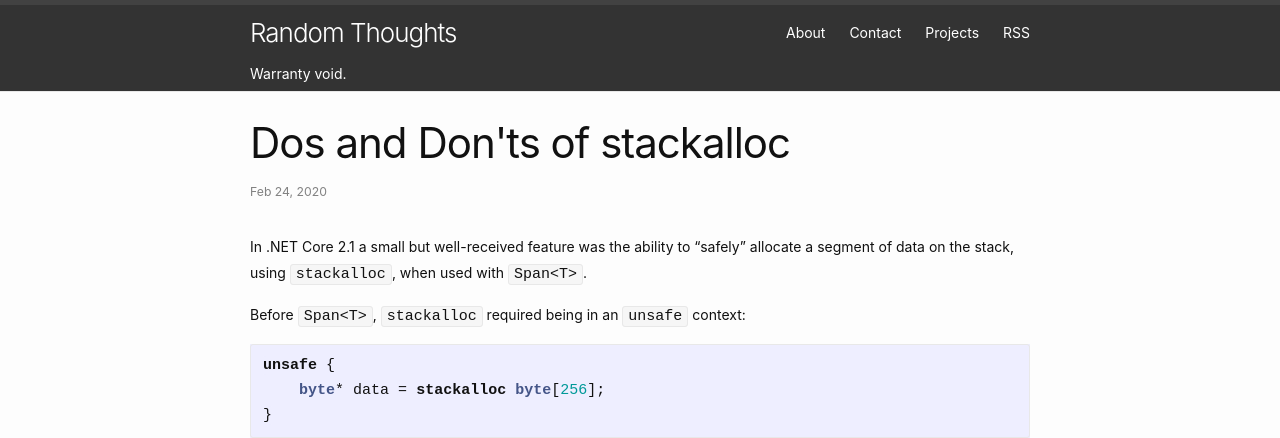
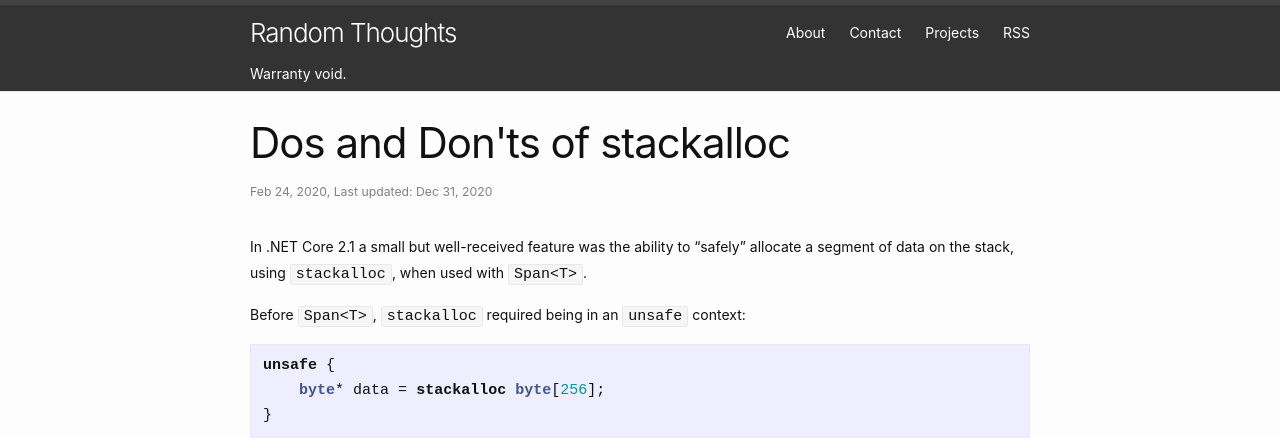
Before and after one commit to vcsjones/vcsjones.dev, a Jekyll site: the page built from _posts/2020-02-24-stackalloc.md, in a window 1280 px wide and 900 px high. Shown: the top 438 px of the window. Built offline with Jekyll 4.4.1, drawn with Linux system fonts in a browser that asks for light colours.

Commit message:
Remove dates from URLs and use modified dates.
I don't want folks to get the impression that content that was written
a long time ago is outdated. To help with this, I am removing dates from
the URLs. Dates will remain in the posts.

Additionally, posts can be marked with the date they were last reviewed
to help with the "is this content stale?" impression.

```diff
--- a/_config.yml
+++ b/_config.yml
@@ -4,7 +4,7 @@
 url: "https://vcsjones.dev"
 twitter_username: vcsjones
 github_username:  vcsjones
-permalink: /:year/:month/:day/:title/
+permalink: /:title/
 
 markdown: kramdown
 paginate: 5
--- a/_layouts/post.html
+++ b/_layouts/post.html
@@ -4,7 +4,7 @@
 <article class="post" itemscope itemtype="http://schema.org/BlogPosting">
   <header class="post-header">
     <h1 class="post-title" itemprop="name headline">{{ page.title }}</h1>
-    <p class="post-meta"><time datetime="{{ page.date | date_to_xmlschema }}" itemprop="datePublished">{{ page.date | date: "%b %-d, %Y" }}</time>{% if page.author %} • <span itemprop="author" itemscope itemtype="http://schema.org/Person"><span itemprop="name">{{ page.author }}</span></span>{% endif %}</p>
+    <p class="post-meta"><time datetime="{{ page.date | date_to_xmlschema }}" itemprop="datePublished">{{ page.date | date: "%b %-d, %Y" }}</time>{% if page.modified %}, Last updated: <time datetime="{{ page.modified | date_to_xmlschema }}" itemprop="dateModified">{{ page.modified | date: "%b %-d, %Y" }}</time>{% endif %}{% if page.author %} • <span itemprop="author" itemscope itemtype="http://schema.org/Person"><span itemprop="name">{{ page.author }}</span></span>{% endif %}</p>
   </header>
   <div class="post-content" itemprop="articleBody">
     {{ content }}
--- a/_posts/2020-02-24-stackalloc.md
+++ b/_posts/2020-02-24-stackalloc.md
@@ -2,6 +2,7 @@
 layout: post
 title: "Dos and Don'ts of stackalloc"
 date:   2020-02-24 00:24:00 -0500
+modified: 2020-12-31 11:36:00 -0500
 categories: General
 excerpt: >
   Span made stackalloc safe-ish to use, but it still has sharp edges.
```
Also changed, not shown: 1 other file.
